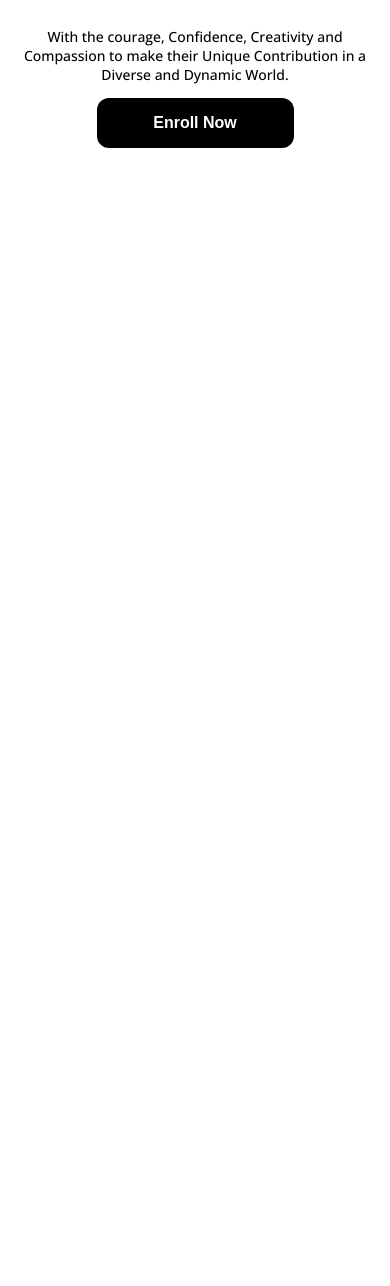
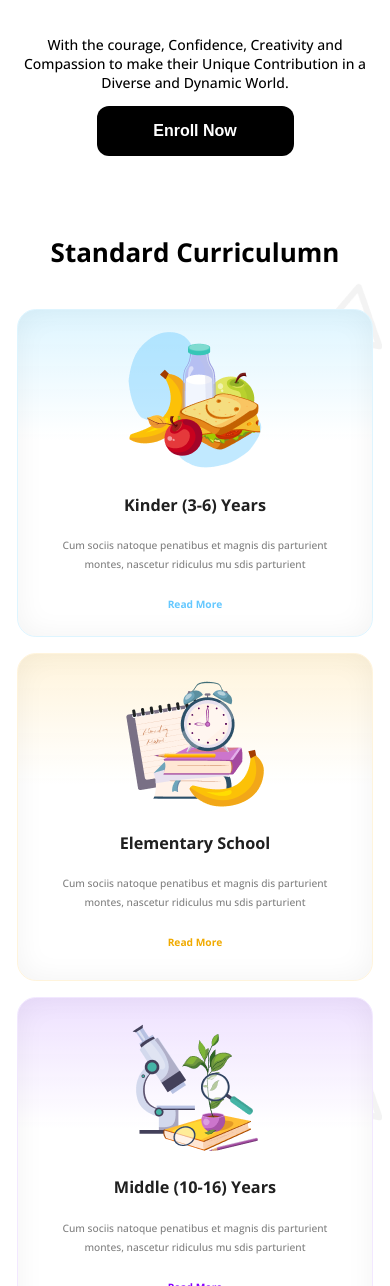
Before and after one commit to ArunRoy404/Kids-School-Website, a plain HTML site: page index.html in a window 390 px wide. Shown: the part 714-2000 px from the top of the page. Before the commit the page ends 890 px from the top, so only its background shows below. Drawn offline with nearby package versions, Linux system fonts and the light colour scheme.

Commit message:
curriculum added

```diff
--- a/index.html
+++ b/index.html
@@ -14,7 +14,7 @@
 </head>
 
 <body class="open-sans-normal">
-    <header>
+    <header class="section-width">
         <nav>
             <div class="nav-logo">
                 <div class="logo">
@@ -34,14 +34,51 @@
         <section class="banner">
             <div class="banner-contant">
                 <h3 class="banner-title"><span class="sky-font">Empowering</span><br>
-                students from small <br>age <span class="sky-font">towards vision</span></h3>
-                <p>With the courage, Confidence, Creativity and Compassion to make their Unique Contribution in a Diverse and Dynamic World.</p>
+                    students from small <br>age <span class="sky-font">towards vision</span></h3>
+                <p>With the courage, Confidence, Creativity and Compassion to make their Unique Contribution in a
+                    Diverse and Dynamic World.</p>
                 <button class="btn">Enroll Now</button>
             </div>
             <img class="banner-img" src="assets/hero-kids.png" alt="">
         </section>
     </header>
-    <main></main>
+    <main>
+        <div class="curriculum bg">
+            <div class="curriculum-container section-width">
+                <h3 class="curriculum-title">Standard Curriculumn</h3>
+                <div class="curriculum-cards">
+                    <div class="curriculum-card1 card">
+                        <div><img src="assets/kinder.png" alt=""></div>
+                        <div class="card-title">Kinder (3-6) Years</div>
+                        <div class="card-description">Cum sociis natoque penatibus et magnis
+                            dis parturient montes, nascetur ridiculus
+                            mu sdis parturient</div>
+                        <a href="" class="read-more-sky">Read More</a>
+                    </div>
+                    <div class="curriculum-card2 card">
+                        <div><img src="assets/elementary.png" alt=""></div>
+                        <div class="card-title">Elementary School</div>
+                        <div class="card-description">Cum sociis natoque penatibus et magnis
+                            dis parturient montes, nascetur ridiculus
+                            mu sdis parturient</div>
+                        <a href="" class="read-more-orange">Read More</a>
+                    </div>
+                    <div class="curriculum-card3 card">
+                        <div><img src="assets/middle.png" alt=""></div>
+                        <div class="card-title">Middle (10-16) Years</div>
+                        <div class="card-description">Cum sociis natoque penatibus et magnis
+                            dis parturient montes, nascetur ridiculus
+                            mu sdis parturient</div>
+                        <a href="" class="read-more-purple">Read More</a>
+                    </div>
+                </div>
+                <div class="button">
+                    <button class="curriculum-button"><</button>
+                    <button class="curriculum-button">></button>
+                </div>
+            </div>
+        </div>
+    </main>
     <footer></footer>
 </body>
 
--- a/styles/style.css
+++ b/styles/style.css
@@ -8,7 +8,7 @@
 }
 
 /* shared style */
-body {
+.section-width {
     max-width: 72.5rem;
     margin: 0px auto;
 }
@@ -120,7 +120,126 @@ nav {
     justify-content: space-between;
     align-items: center;
     gap: 3.125rem;
+    margin-bottom: 0px;
 }
+
+.bg {
+    background-image: url('../assets/bg.png');
+    background-size: cover;
+}
+
+/* curriculum - section */
+.curriculum-title {
+    font-weight: bold;
+    font-size: 2.875rem;
+    margin: 0px;
+}
+
+.curriculum-card1 {
+    box-sizing: border-box;
+    border: 0.94px solid rgb(222, 245, 255);
+    border-radius: 18.86px;
+    box-shadow: inset 0px 0px 28.3px 0.94px rgba(0, 0, 0, 0.05);
+    background: linear-gradient(180.00deg, rgb(222, 245, 255), rgba(255, 255, 255, 0) 40%), rgb(255, 255, 255);
+}
+
+.curriculum-card2 {
+    box-sizing: border-box;
+    border: 0.94px solid rgb(255, 244, 220);
+    border-radius: 18.86px;
+    box-shadow: inset 0px 0px 28.3px 0.94px rgba(0, 0, 0, 0.05);
+    background: linear-gradient(180.00deg, rgb(255, 244, 220), rgba(255, 255, 255, 0) 40%), rgb(255, 255, 255);
+}
+
+.curriculum-card3 {
+    box-sizing: border-box;
+    border: 0.94px solid rgb(242, 232, 255);
+    border-radius: 18.86px;
+    box-shadow: inset 0px 0px 28.3px 0.94px rgba(0, 0, 0, 0.05);
+    background: linear-gradient(180.00deg, rgb(238, 225, 255), rgba(255, 255, 255, 0) 40%), rgb(255, 255, 255);
+}
+
+.card a {
+    text-decoration: none;
+}
+
+.card {
+    width: 367px;
+    height: 476px;
+    display: flex;
+    flex-direction: column;
+    justify-content: center;
+    align-items: center;
+    gap: 35px;
+}
+
+.card-description {
+    width: 286px;
+    color: #808080;
+    font-weight: 600;
+    font-size: 1rem;
+    text-align: center;
+}
+
+.card-title {
+    font-size: 1.5rem;
+    font-weight: bold;
+    color: #202020;
+    text-align: center;
+}
+
+.curriculum-cards {
+    display: flex;
+    justify-content: space-between;
+}
+
+.read-more-sky {
+    color: rgb(100, 200, 255);
+}
+
+.read-more-orange {
+    color: rgb(240, 170, 0);
+}
+
+.read-more-purple {
+    color: rgb(135, 0, 255);
+}
+
+.curriculum-button {
+    width: 60px;
+    height: 60px;
+    border-radius: 30px;
+    background: rgb(254, 163, 1);
+    border: none;
+    font-size: 24px;
+    font-weight: 900;
+    line-height: 24px;
+    color: white;
+}
+
+.curriculum-container {
+    display: flex;
+    flex-direction: column;
+    gap: 5rem;
+    justify-content: flex-start;
+    align-items: center;
+    margin: 3.75rem auto;
+}
+
+.curriculum-cards {
+    width: 100%;
+    display: flex;
+    justify-content: space-between;
+    align-items: center;
+
+}
+
+.button {
+    display: flex;
+    gap: 10px;
+}
+
+
 
 
 @media screen and (max-width: 576px) {
@@ -190,7 +309,62 @@ nav {
         gap: 18;
         padding: 0px;
     }
-    .banner{
+
+    .banner {
         gap: 0px;
     }
+
+    /* curiculum */
+    .button {
+        display: none;
+    }
+
+    .curriculum {
+        margin: 0px auto 1.25rem;
+    }
+
+    .curriculum-container {
+        gap: 1.25rem;
+        background-image: url('../assets/bg.png');
+    }
+
+    .curriculum-title {
+        font-size: 1.625rem;
+        font-weight: 700;
+        line-height: 33px;
+        letter-spacing: 0%;
+        margin: 20px auto;
+    }
+
+    .curriculum-cards {
+        flex-direction: column;
+        gap: 1rem;
+    }
+
+    .card {
+        width: 22.31rem;
+        height: 20.5rem;
+        gap: 1.3rem;
+    }
+
+    .card-title {
+        font-size: 16.25px;
+        font-weight: 700;
+        line-height: 20.75px;
+        letter-spacing: 0%;
+    }
+
+    .card-description {
+        font-size: 10.22px;
+        font-weight: 500;
+        line-height: 19.16px;
+        letter-spacing: 0%;
+    }
+
+    .card a {
+        font-size: 10.22px;
+        font-weight: 700;
+        line-height: 19.16px;
+        letter-spacing: 0%;
+    }
 }
```
